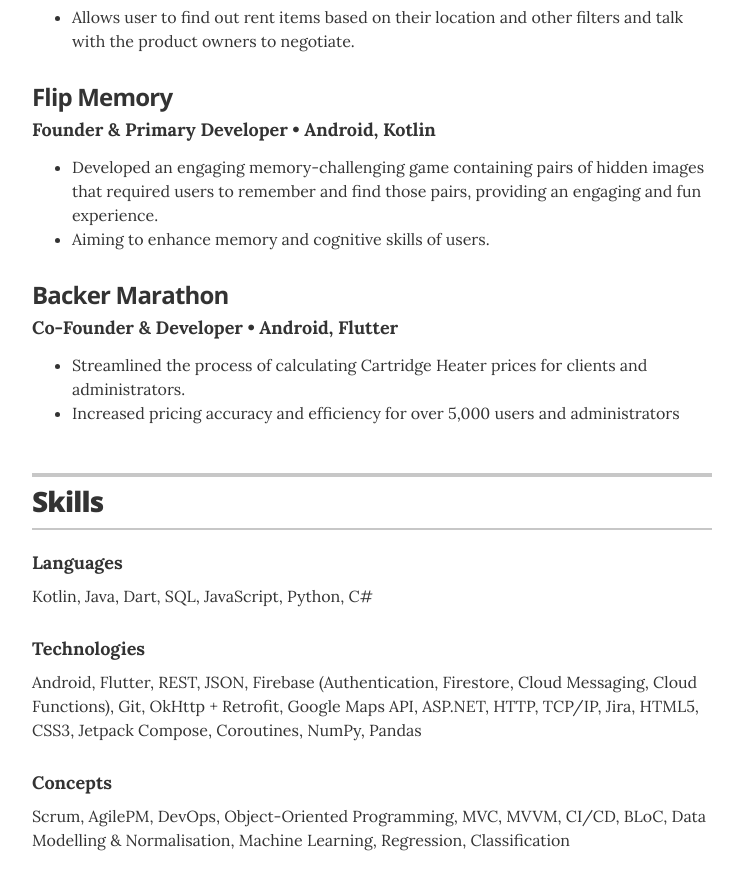
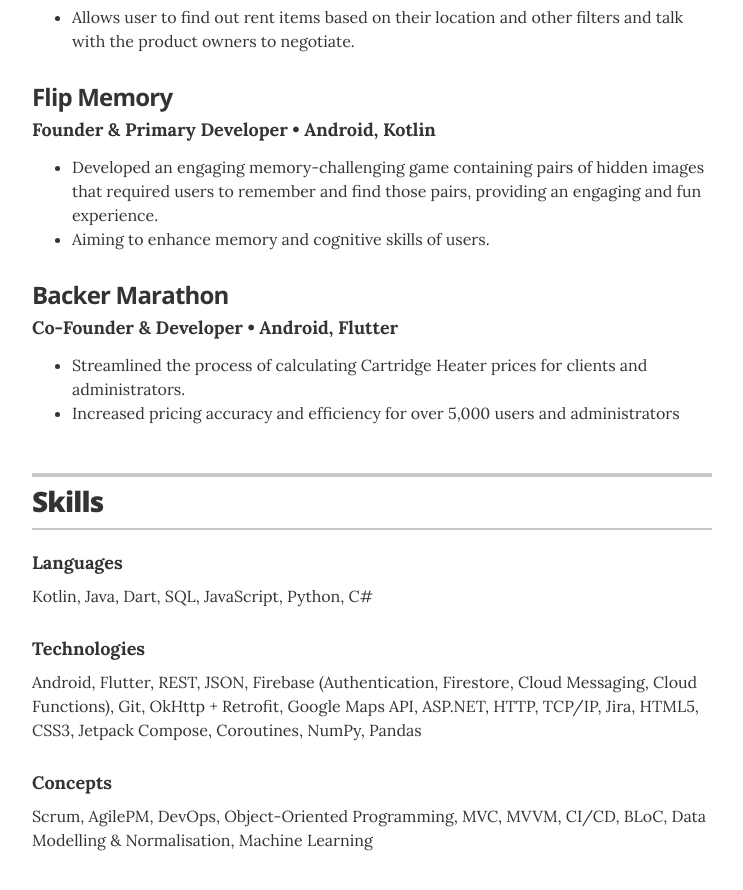
Before and after one commit to umairzafar7152/resume, a Jekyll site: the page built from index.html, in a window 1280 px wide and 900 px high, scrolled down 2006 px. Shown: the top 890 px of the window, without its empty margins (268-1011 px from the left). Built offline with Jekyll 4.4.1, drawn with Linux system fonts in a browser that asks for light colours.

Commit message:
updated skills

```diff
--- a/_data/skills.yml
+++ b/_data/skills.yml
@@ -6,4 +6,4 @@
   description: Android, Flutter, REST, JSON, Firebase (Authentication, Firestore, Cloud Messaging, Cloud Functions), Git, OkHttp + Retrofit, Google Maps API, ASP.NET, HTTP, TCP/IP, Jira, HTML5, CSS3, Jetpack Compose, Coroutines, NumPy, Pandas
 
 - skill: Concepts
-  description: Scrum, AgilePM, DevOps, Object-Oriented Programming, MVC, MVVM, CI/CD, BLoC, Data Modelling & Normalisation, Machine Learning, Regression, Classification
+  description: Scrum, AgilePM, DevOps, Object-Oriented Programming, MVC, MVVM, CI/CD, BLoC, Data Modelling & Normalisation, Machine Learning
```
